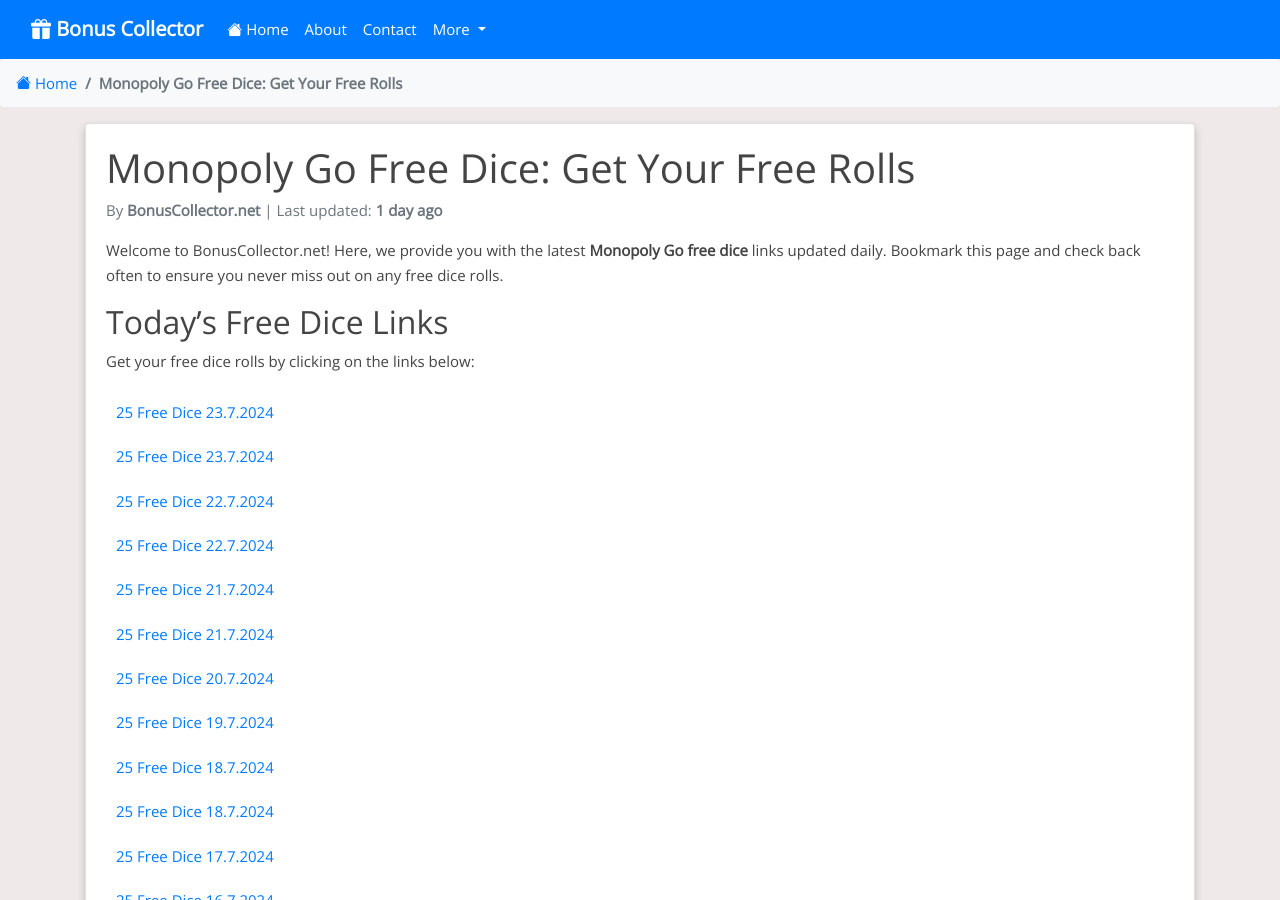
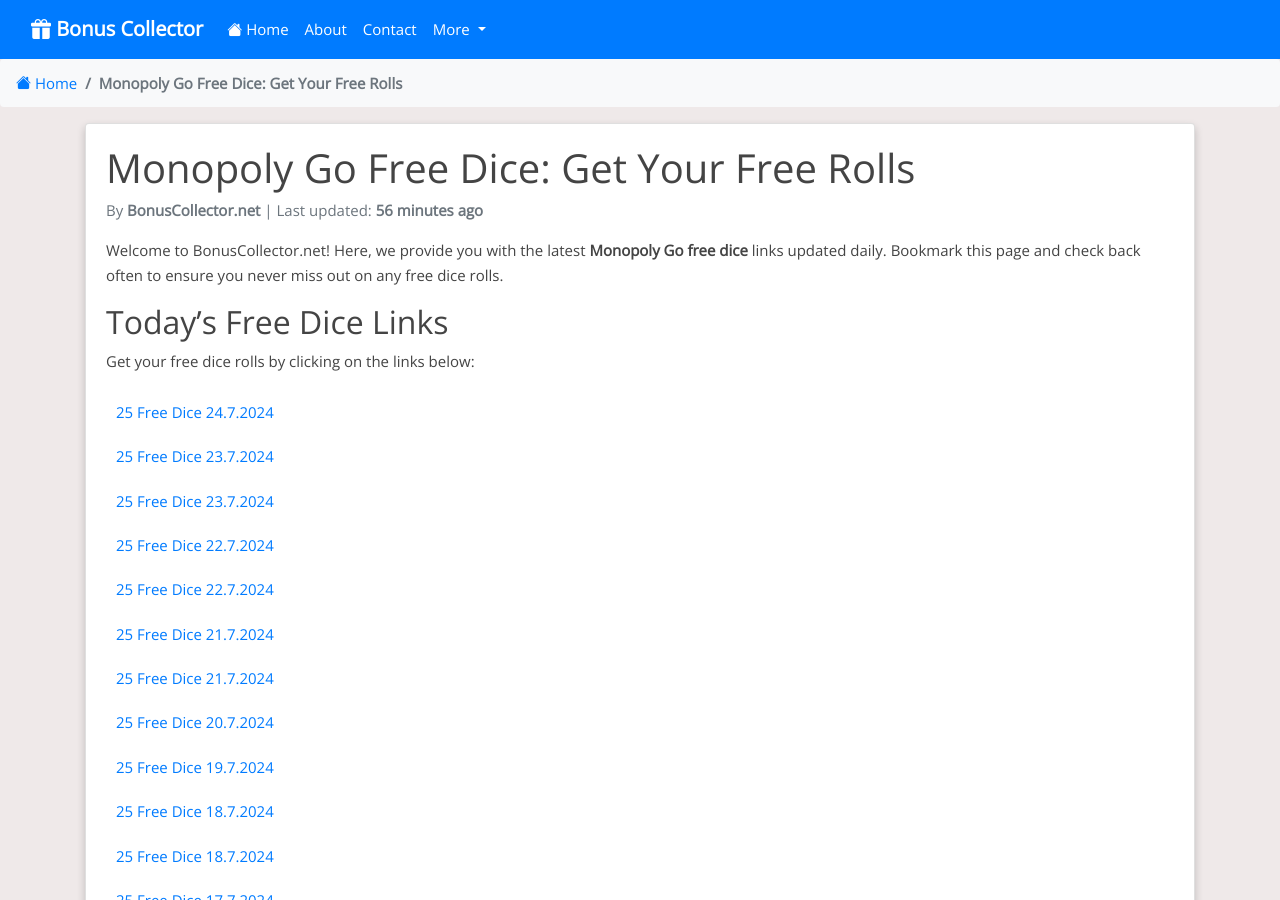
Before and after one commit to Prollad99/bs-net, a Jekyll site: the page built from _posts/2024-06-29-monopoly-go.md, in a window 1280 px wide and 900 px high. Built offline with Jekyll 4.4.1, drawn with Linux system fonts in a browser that asks for light colours; nearby versions of some CDN libraries; comment, search, counter and statistics services are not loaded.

Commit message:
Update monopoly-go reward links and last modified date

```diff
--- a/_data/include_files.yml
+++ b/_data/include_files.yml
@@ -32,7 +32,7 @@
   last_modified: 2024-07-24 07:10:24
 
 monopoly-go.html:
-  last_modified: 2024-07-23 12:51:21
+  last_modified: 2024-07-24 12:18:27
 
 doubledown-casino.html:
   last_modified: 2024-07-22 23:10:08
--- a/_includes/monopoly-go.html
+++ b/_includes/monopoly-go.html
@@ -1,4 +1,5 @@
 <html><body><div class="reward"><ul>
+<li><a href="https://mply.io/YyiTVz_wrvI">25 free dice 24.7.2024</a></li>
 <li><a href="https://mply.io/NQfSKOceWrg">25 free dice 23.7.2024</a></li>
 <li><a href="https://mply.io/C0ZxNcKLUnE">25 free dice 23.7.2024</a></li>
 <li><a href="https://mply.io/cuqb0DAbwi8">25 free dice 22.7.2024</a></li>
--- a/links-json/monopoly-go.json
+++ b/links-json/monopoly-go.json
@@ -1,4 +1,8 @@
 [
+  {
+    "href": "https://mply.io/YyiTVz_wrvI",
+    "text": "25 free dice 24.7.2024"
+  },
   {
     "href": "https://mply.io/NQfSKOceWrg",
     "text": "25 free dice 23.7.2024"
```
